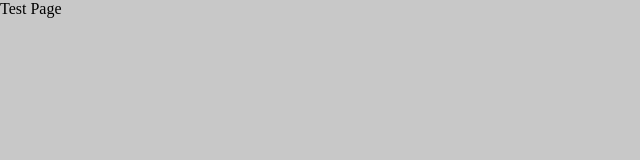
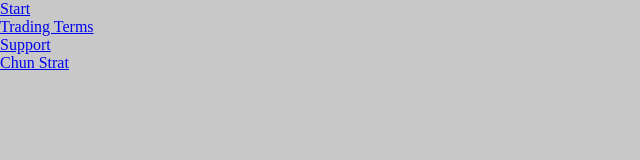
Before and after one commit to chungatertrades/page, a plain HTML site: page index.html in a window 1280 px wide. Shown: the whole page, without its empty margins (0-640 px from the left). Drawn offline with Linux system fonts and the light colour scheme.

Commit message:
Update index.html

```diff
--- a/index.html
+++ b/index.html
@@ -4,6 +4,19 @@
       <link href="https://chungatertrades.github.io/page/styling/main.css" rel="stylesheet" type="text/css" />
    </head>
    <body>
-      <hq>Test Page</h1>
+      <nav>
+         <div>
+            <a href="index.html">Start</a>
+         </div>
+         <div>
+            <a href="tradingTerms.html">Trading Terms</a>
+         </div>
+         <div>
+            <a href="support.html">Support</a>
+         </div>
+         <div>
+            <a href="chunStrat.html">Chun Strat</a>
+         </div>
+      </nav>
    </body>
 </html>
```
